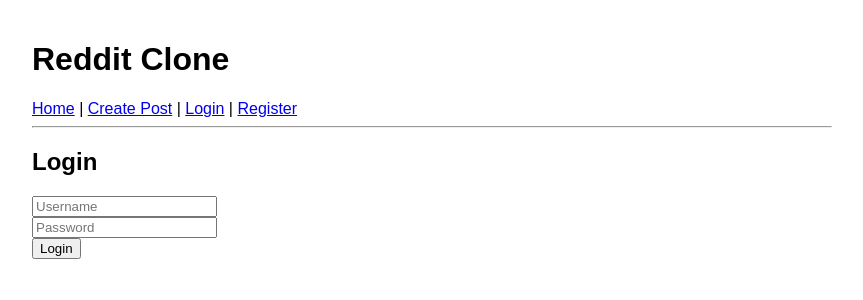
After one commit to bvedant/redditclone, a Flask app: page /login in a window 1280 px wide. The commit adds this page. Shown: the top 300 px of the page, without its empty margins (208-1071 px from the left). Run offline with Flask 3, Linux system fonts and the light colour scheme.

Commit message:
added auth, outsourced logic to files from main app script, updated schema, created login and registration routes

```diff
--- a/app.py
+++ b/app.py
@@ -1,53 +1,19 @@
-from flask import Flask, render_template, request, redirect, url_for
-from datetime import datetime
+from flask import Flask, render_template, session
 import db
+from auth import auth
+from posts import posts
+import os
 
 app = Flask(__name__)
+app.secret_key = os.urandom(24)
 
+app.register_blueprint(auth)
+app.register_blueprint(posts)
 
 @app.route('/')
 def index():
-    posts = db.get_posts()
-
-    return render_template('index.html', posts=posts)
-
-
-@app.route('/post/<int:post_id>')
-def post(post_id):
-    post = db.get_post(post_id)
-    comments = db.get_comments(post_id)
-
-    return render_template('post.html', post=post, comments=comments)
-
-
-@app.route('/create', methods=['GET', 'POST'])
-def create():
-    if request.method == 'POST':
-        title = request.form['title']
-        content = request.form['content']
-        author = request.form['author']
-        db.create_post(title, content, author)
-
-        return redirect(url_for('index'))
-
-    return render_template('create.html')
-
-
-@app.route('/vote/<int:post_id>/<int:value>')
-def vote(post_id, value):
-    db.update_votes(post_id, value)
-
-    return redirect(url_for('index'))
-
-
-@app.route('/comment/<int:post_id>', methods=['POST'])
-def comment(post_id):
-    content = request.form['content']
-    author = request.form['author']
-    db.create_comment(content, author, post_id)
-
-    return redirect(url_for('post', post_id=post_id))
-
+    all_posts = db.get_posts()
+    return render_template('index.html', posts=all_posts)
 
 if __name__ == '__main__':
     db.init_db()
--- /dev/null
+++ b/auth.py
@@ -0,0 +1,34 @@
+from flask import Blueprint, request, session, redirect, url_for, flash, render_template
+import db
+
+auth = Blueprint('auth', __name__)
+
+@auth.route('/register', methods=['GET', 'POST'])
+def register():
+    if request.method == 'POST':
+        username = request.form['username']
+        password = request.form['password']
+        if db.create_user(username, password):
+            flash('Registration successful. Please log in.')
+            return redirect(url_for('auth.login'))
+        flash('Username already exists.')
+    return render_template('register.html')
+
+@auth.route('/login', methods=['GET', 'POST'])
+def login():
+    if request.method == 'POST':
+        username = request.form['username']
+        password = request.form['password']
+        user = db.get_user(username)
+        if user and user['password'] == password:
+            session['user_id'] = user['id']
+            flash('Logged in successfully.')
+            return redirect(url_for('index'))
+        flash('Invalid username or password.')
+    return render_template('login.html')
+
+@auth.route('/logout')
+def logout():
+    session.pop('user_id', None)
+    flash('Logged out successfully.')
+    return redirect(url_for('index'))
--- a/schema.sql
+++ b/schema.sql
@@ -1,17 +1,29 @@
-CREATE TABLE IF NOT EXISTS posts (
+DROP TABLE IF EXISTS users;
+DROP TABLE IF EXISTS posts;
+DROP TABLE IF EXISTS comments;
+
+CREATE TABLE users (
+    id INTEGER PRIMARY KEY AUTOINCREMENT,
+    username TEXT UNIQUE NOT NULL,
+    password TEXT NOT NULL
+);
+
+CREATE TABLE posts (
     id INTEGER PRIMARY KEY AUTOINCREMENT,
     title TEXT NOT NULL,
     content TEXT NOT NULL,
-    author TEXT NOT NULL,
-    created_at TIMESTAMP NOT NULL DEFAULT CURRENT_TIMESTAMP,
-    votes INTEGER NOT NULL DEFAULT 0
+    user_id INTEGER NOT NULL,
+    created_at TIMESTAMP NOT NULL,
+    votes INTEGER NOT NULL DEFAULT 0,
+    FOREIGN KEY (user_id) REFERENCES users (id)
 );
 
-CREATE TABLE IF NOT EXISTS comments (
+CREATE TABLE comments (
     id INTEGER PRIMARY KEY AUTOINCREMENT,
     content TEXT NOT NULL,
-    author TEXT NOT NULL,
-    created_at TIMESTAMP NOT NULL DEFAULT CURRENT_TIMESTAMP,
+    user_id INTEGER NOT NULL,
     post_id INTEGER NOT NULL,
+    created_at TIMESTAMP NOT NULL,
+    FOREIGN KEY (user_id) REFERENCES users (id),
     FOREIGN KEY (post_id) REFERENCES posts (id)
 );
--- a/templates/base.html
+++ b/templates/base.html
@@ -1,39 +1,35 @@
 <!DOCTYPE html>
 <html lang="en">
-
 <head>
     <meta charset="UTF-8">
     <meta name="viewport" content="width=device-width, initial-scale=1.0">
     <title>Reddit Clone</title>
     <style>
-        body {
-            font-family: Arial, sans-serif;
-            max-width: 800px;
-            margin: 0 auto;
-            padding: 20px;
-        }
-
-        .post {
-            border: 1px solid #ccc;
-            padding: 10px;
-            margin-bottom: 10px;
-        }
-
-        .comment {
-            border-top: 1px solid #eee;
-            padding: 5px 0;
-        }
+        body { font-family: Arial, sans-serif; max-width: 800px; margin: 0 auto; padding: 20px; }
+        .post, .comment { border: 1px solid #ccc; padding: 10px; margin-bottom: 10px; }
+        .flash { background-color: #f0f0f0; padding: 10px; margin-bottom: 10px; }
     </style>
 </head>
-
 <body>
     <h1>Reddit Clone</h1>
     <nav>
         <a href="{{ url_for('index') }}">Home</a> |
-        <a href="{{ url_for('create') }}">Create Post</a>
+        <a href="{{ url_for('posts.create') }}">Create Post</a> |
+        {% if 'user_id' in session %}
+            <a href="{{ url_for('auth.logout') }}">Logout</a>
+        {% else %}
+            <a href="{{ url_for('auth.login') }}">Login</a> |
+            <a href="{{ url_for('auth.register') }}">Register</a>
+        {% endif %}
     </nav>
     <hr>
+    {% with messages = get_flashed_messages() %}
+        {% if messages %}
+            {% for message in messages %}
+                <div class="flash">{{ message }}</div>
+            {% endfor %}
+        {% endif %}
+    {% endwith %}
     {% block content %}{% endblock %}
 </body>
-
 </html>
--- a/templates/create.html
+++ b/templates/create.html
@@ -1,11 +1,9 @@
 {% extends 'base.html' %}
-
 {% block content %}
     <h2>Create Post</h2>
     <form method="POST">
         <input type="text" name="title" placeholder="Title" required><br>
         <textarea name="content" placeholder="Content" required></textarea><br>
-    <input type="text" name="author" placeholder="Your name" required><br>
         <input type="submit" value="Create Post">
     </form>
 {% endblock %}
--- /dev/null
+++ b/templates/login.html
@@ -0,0 +1,9 @@
+{% extends 'base.html' %}
+{% block content %}
+    <h2>Login</h2>
+    <form method="POST">
+        <input type="text" name="username" placeholder="Username" required><br>
+        <input type="password" name="password" placeholder="Password" required><br>
+        <input type="submit" value="Login">
+    </form>
+{% endblock %}
```
Also changed, not shown: db.py (+31 -28 lines), posts.py (added, +40 -0 lines), templates/index.html (+4 -5 lines), templates/post.html (+3 -5 lines), templates/register.html (added, +9 -0 lines). Lines whose indentation alone changed are shown as unchanged.
